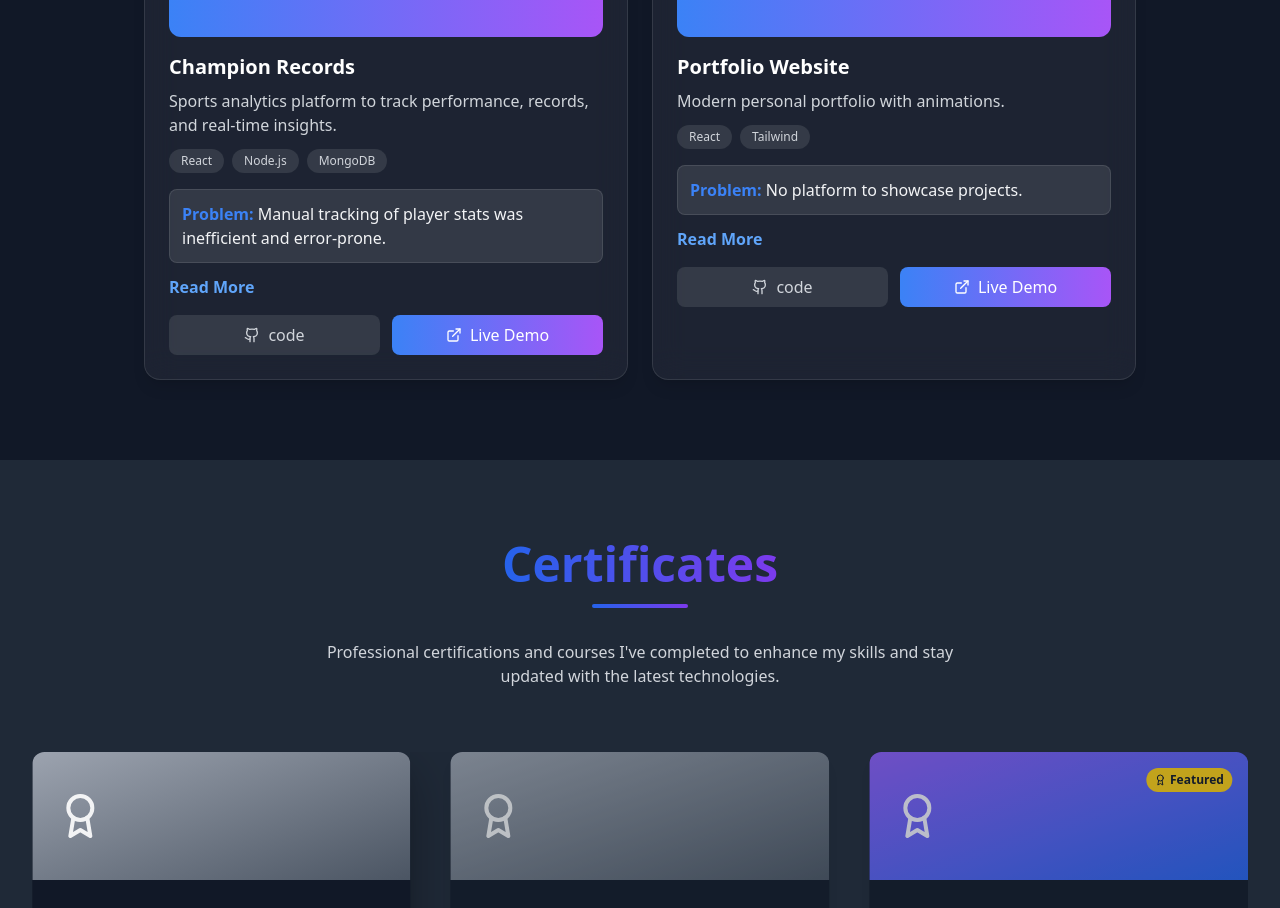
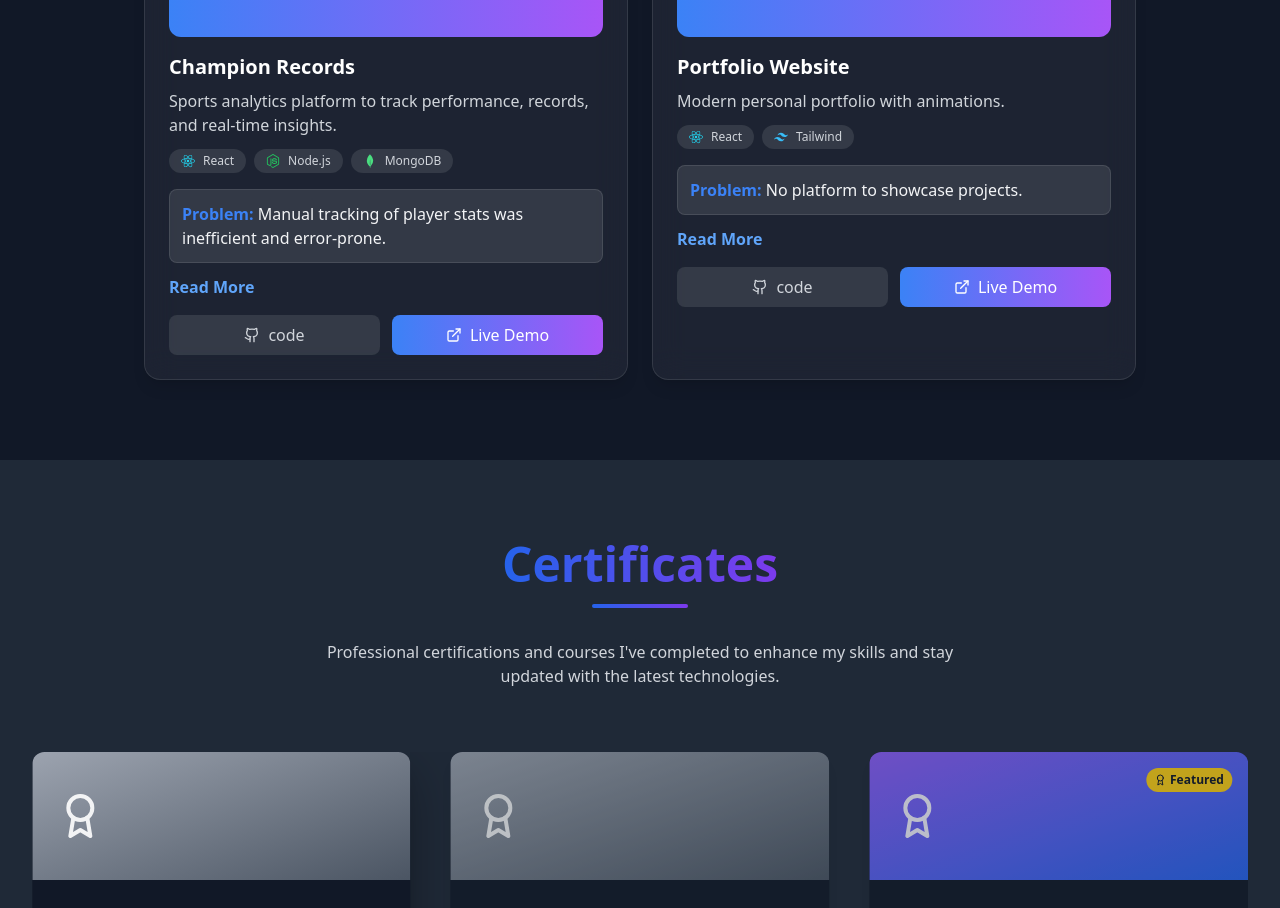
Before and after one commit to Ayushbangwal/Portfolio-website, a React (Create React App) app: page / in a window 1280 px wide. Shown: the part 2080-2988 px from the top of the page. Built offline with nearby package versions, Linux system fonts and the light colour scheme; the HTML template or start-up script is replaced by a standard one.

Commit message:
Updated portfolio: certificates popup + tech icons added

```diff
--- a/package.json
+++ b/package.json
@@ -10,6 +10,7 @@
     "lucide-react": "^0.263.1",
     "react": "^18.2.0",
     "react-dom": "^18.2.0",
+    "react-icons": "^5.6.0",
     "react-scripts": "5.0.1",
     "swiper": "^12.1.2",
     "web-vitals": "^2.1.4"
--- a/src/components/Projects.js
+++ b/src/components/Projects.js
@@ -1,6 +1,7 @@
 import React, { useState } from 'react';
 import { Database, Globe, Github, ExternalLink } from 'lucide-react';
-
+import { FaReact, FaNodeJs } from "react-icons/fa";
+import { SiMongodb, SiTailwindcss } from "react-icons/si";
 const Projects = () => {
   const [expandedId, setExpandedId] = useState(null);
 
@@ -12,7 +13,12 @@ const Projects = () => {
       problem: 'Manual tracking of player stats was inefficient and error-prone.',
       solution: 'Developed a full-stack system to track, manage and visualize sports data.',
       impact: 'Reduced manual effort and improved accuracy.',
-      techStack: ['React', 'Node.js', 'MongoDB'],
+      techStack: [
+  { name: 'React', icon: FaReact, color: 'text-cyan-400' },
+  { name: 'Node.js', icon: FaNodeJs, color: 'text-green-500' },
+  { name: 'MongoDB', icon: SiMongodb, color: 'text-green-400' }
+],
+
       githubUrl: "https://github.com/Ayushbangwal/Champion-Records",
       liveUrl: "https://champion-records.vercel.app/",
       icon: Database
@@ -24,7 +30,10 @@ const Projects = () => {
       problem: 'No platform to showcase projects.',
       solution: 'Built responsive portfolio.',
       impact: 'Improved visibility.',
-      techStack: ['React', 'Tailwind'],
+      techStack: [
+      { name: 'React', icon: FaReact, color: 'text-cyan-400' },
+      { name: 'Tailwind', icon: SiTailwindcss, color: 'text-sky-400' }
+],
       githubUrl: 'https://github.com/Ayushbangwal/Portfolio-website',
       liveUrl: 'https://portfolio-website-peach-sigma-81.vercel.app/',
       icon: Globe
@@ -58,14 +67,19 @@ const Projects = () => {
 
                 <p className="text-gray-300 mb-3">{project.description}</p>
                 <div className="flex flex-wrap gap-2 mb-4">
-  {project.techStack.map((tech, index) => (
-    <span
+ {project.techStack.map((tech, index) => {
+  const Icon = tech.icon;
+
+  return (
+    <div
       key={index}
-      className="text-xs bg-white/10 px-3 py-1 rounded-full text-gray-300"
+      className="flex items-center gap-2 bg-white/10 px-3 py-1 rounded-full text-gray-300 hover:scale-105 transition"
     >
-      {tech}
-    </span>
-  ))}
+      <Icon className={`${tech.color} text-sm`} />
+      <span className="text-xs">{tech.name}</span>
+    </div>
+  );
+})}
 </div>
                   <div className="bg-white/10 p-3 rounded-lg mb-3 border border-white/10">
                   <p>
```
Also changed, not shown: 1 other file (tests, documents, lock files or other folders).
